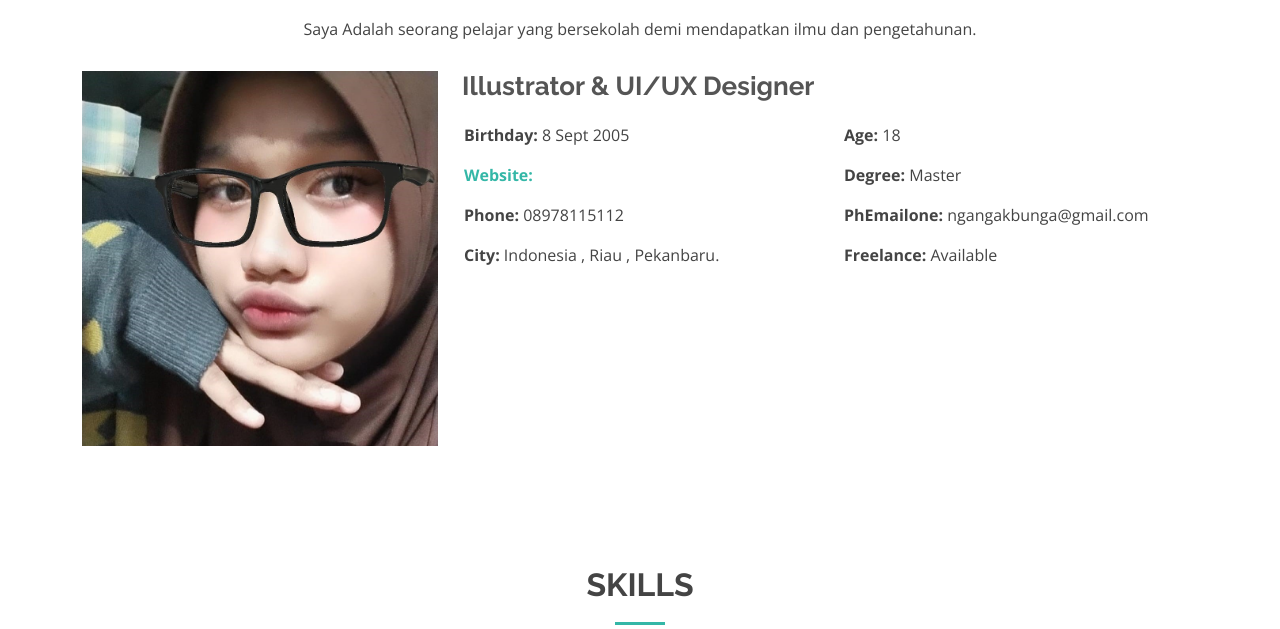
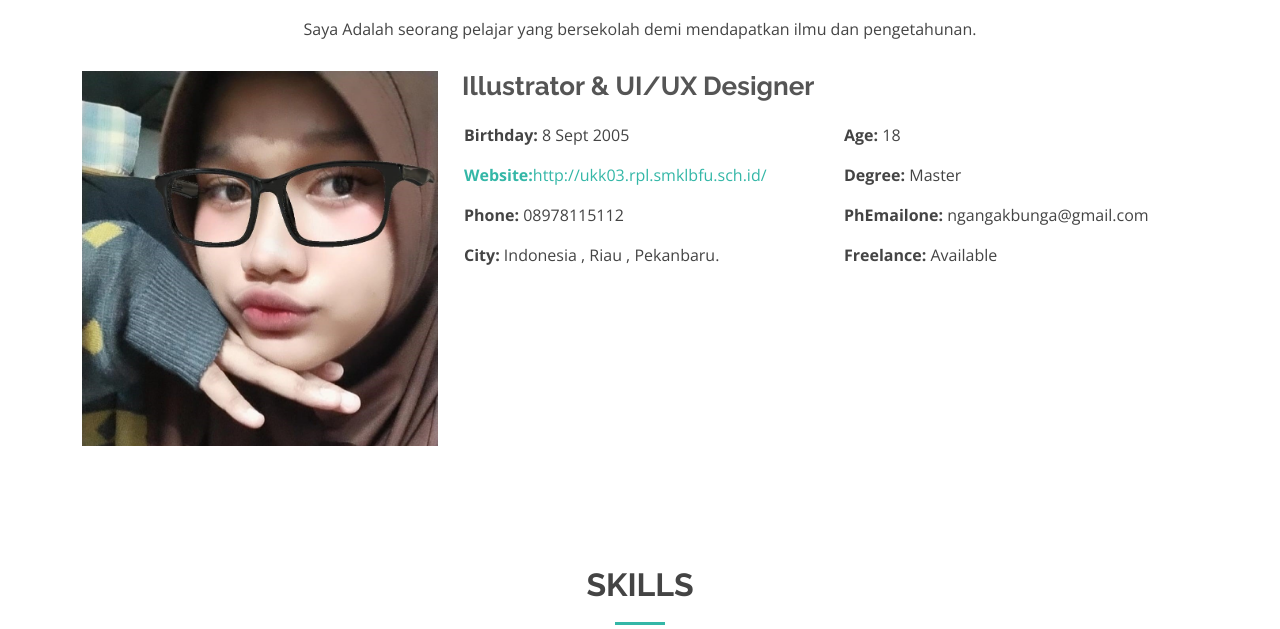
Before and after one commit to nyxxflower/nyxxflower.github.io, a plain HTML site: page about.html in a window 1280 px wide. Shown: the part 171-800 px from the top of the page. Drawn offline with nearby package versions, Linux system fonts and the light colour scheme.

Commit message:
My Profile

```diff
--- a/about.html
+++ b/about.html
@@ -95,7 +95,7 @@
               <div class="col-lg-6">
                 <ul>
                   <li><i class="bi bi-rounded-right"></i> <strong>Birthday:</strong> 8 Sept 2005</li>
-                 <a href=""> <li><i class="bi bi-rounded-right"></i> <strong>Website:</strong></li></a>
+                 <a href="http://ukk03.rpl.smklbfu.sch.id/"> <li><i class="bi bi-rounded-right"></i> <strong>Website:</strong>http://ukk03.rpl.smklbfu.sch.id/</li></a>
                   <li><i class="bi bi-rounded-right"></i> <strong>Phone:</strong> 08978115112</li>
                   <li><i class="bi bi-rounded-right"></i> <strong>City:</strong> Indonesia , Riau , Pekanbaru.</li>
                 </ul>
```
